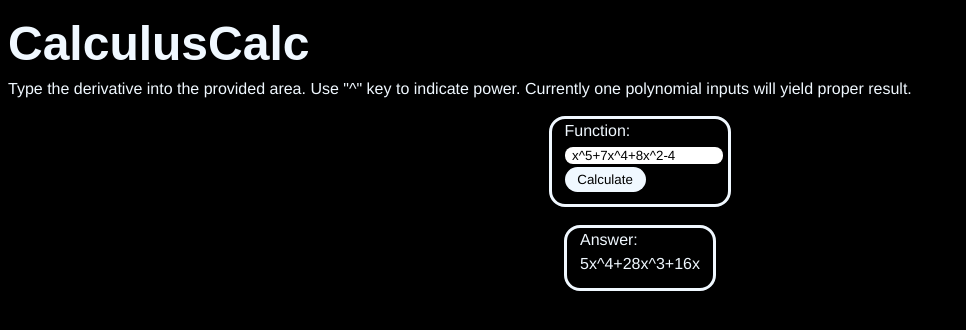
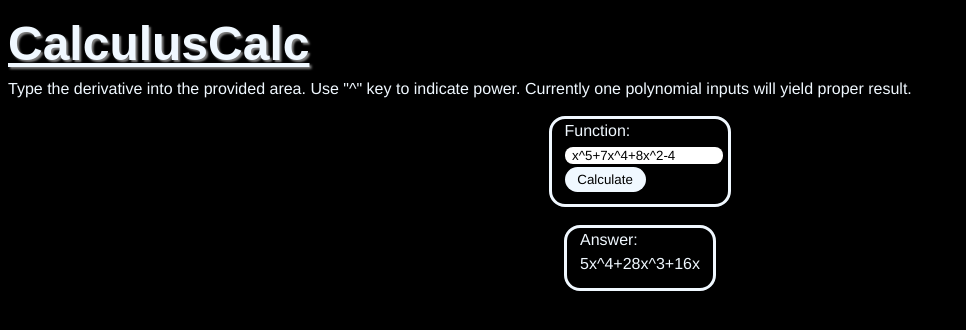
Before and after one commit to alanNEF/CalculusCalc, a plain HTML site: page derivCalc/html/index.html in a window 1280 px wide. Shown: the whole page, without its empty margins (0-966 px from the left). Drawn offline with Linux system fonts and the light colour scheme.

Commit message:
made Title text have shadow and underline

```diff
--- a/derivCalc/css/style.css
+++ b/derivCalc/css/style.css
@@ -33,6 +33,8 @@ button:hover{
     font-family: Arial, Helvetica, sans-serif;
     font-size: 300%;
     font-weight: bold;
+    text-shadow: 2px 2px 2px gray;
+    text-decoration: underline;
     line-height: 150%;
 }
 .calculator{
```
